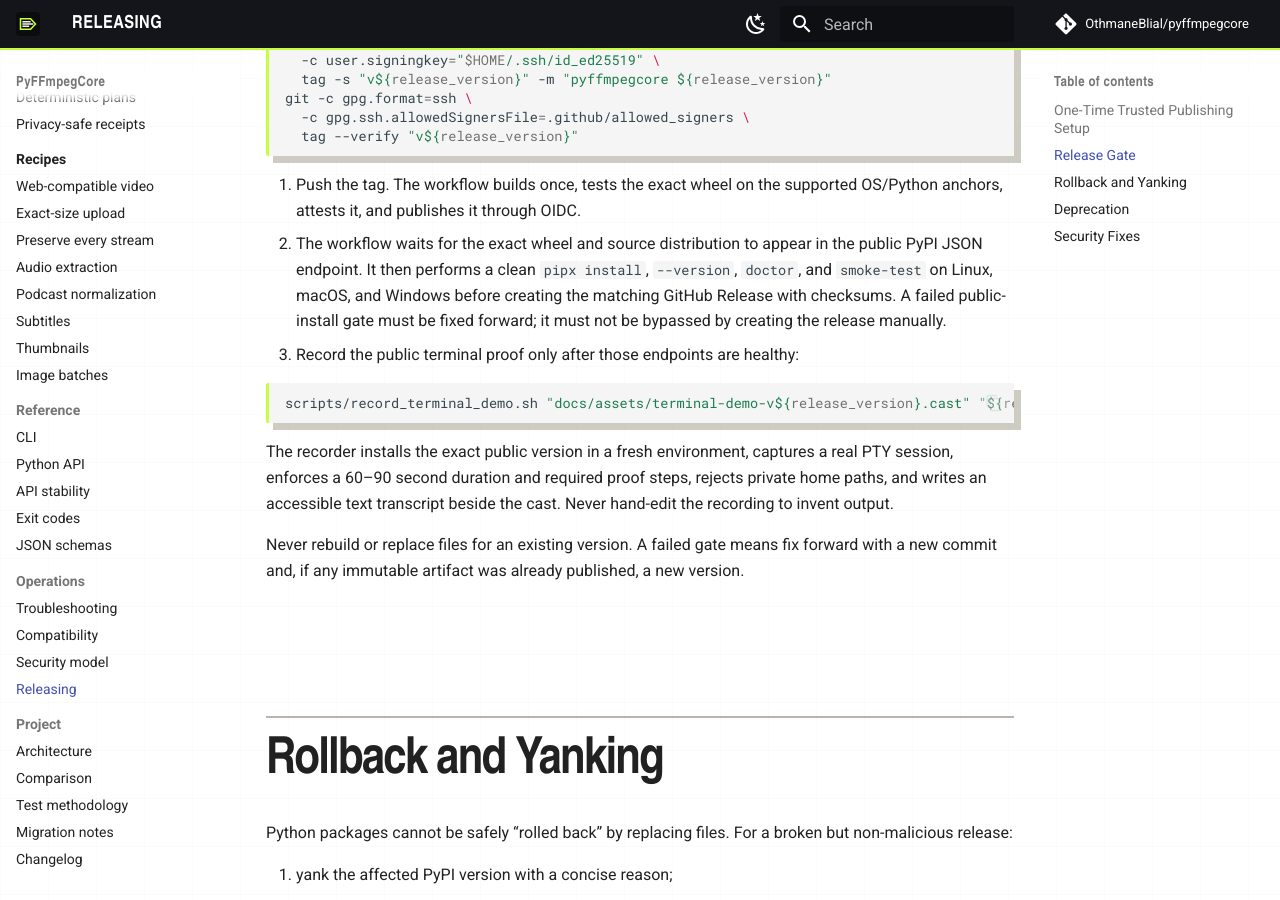
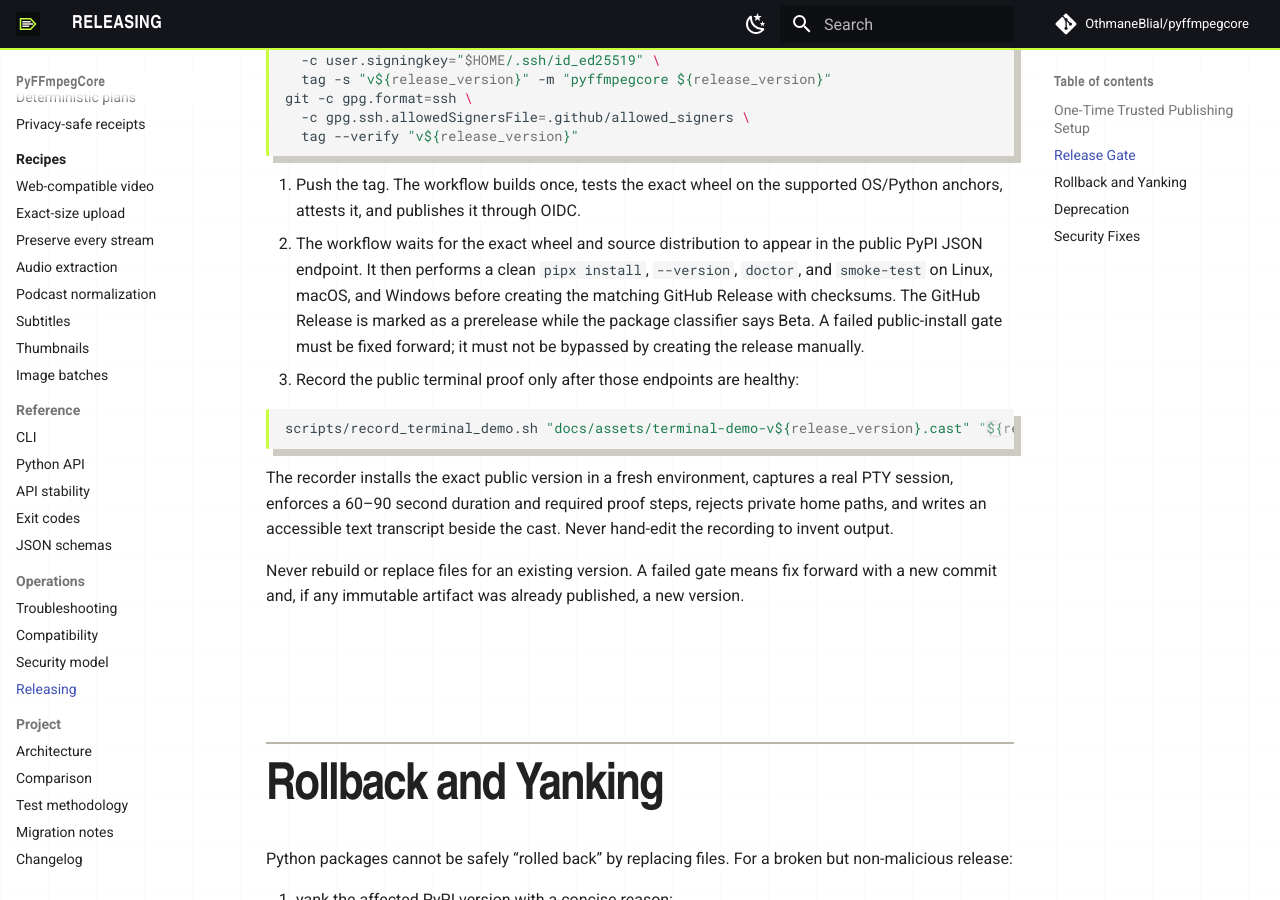
Before and after one commit to OthmaneBlial/pyffmpegcore, an MkDocs documentation site: the page built from docs/RELEASING.md, in a window 1280 px wide and 900 px high, scrolled down 1220 px. Built offline with MkDocs 1.6.1 and Material for MkDocs 9.7.7, drawn with Linux system fonts in a browser that asks for light colours; comment, search, counter and statistics services are not loaded.

Commit message:
fix: mark beta GitHub releases as prereleases

````diff
--- a/docs/RELEASING.md
+++ b/docs/RELEASING.md
@@ -29,7 +29,7 @@ Only a maintainer with repository and PyPI project control may publish a release
    ```
 
 5. Push the tag. The workflow builds once, tests the exact wheel on the supported OS/Python anchors, attests it, and publishes it through OIDC.
-6. The workflow waits for the exact wheel and source distribution to appear in the public PyPI JSON endpoint. It then performs a clean `pipx install`, `--version`, `doctor`, and `smoke-test` on Linux, macOS, and Windows before creating the matching GitHub Release with checksums. A failed public-install gate must be fixed forward; it must not be bypassed by creating the release manually.
+6. The workflow waits for the exact wheel and source distribution to appear in the public PyPI JSON endpoint. It then performs a clean `pipx install`, `--version`, `doctor`, and `smoke-test` on Linux, macOS, and Windows before creating the matching GitHub Release with checksums. The GitHub Release is marked as a prerelease while the package classifier says Beta. A failed public-install gate must be fixed forward; it must not be bypassed by creating the release manually.
 7. Record the public terminal proof only after those endpoints are healthy:
 
    ```bash
````
Also changed, not shown: RELEASE_CHECKLIST.md (+1 -0 lines), ROADMAP.md (+1 -1 lines), 2 other files.
